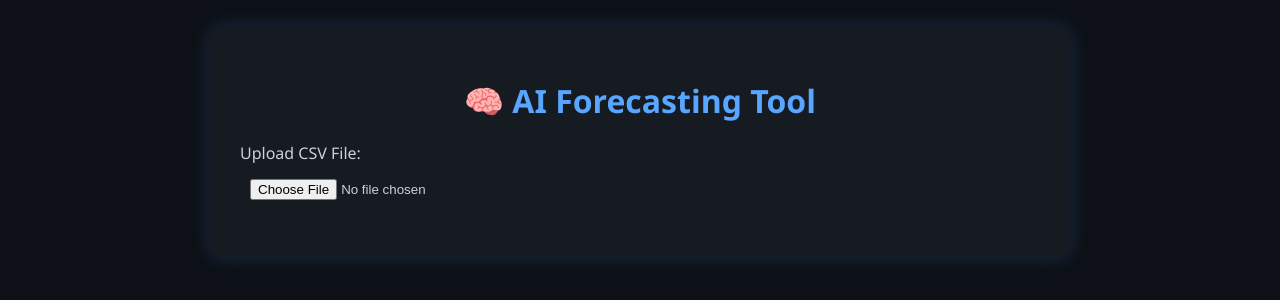
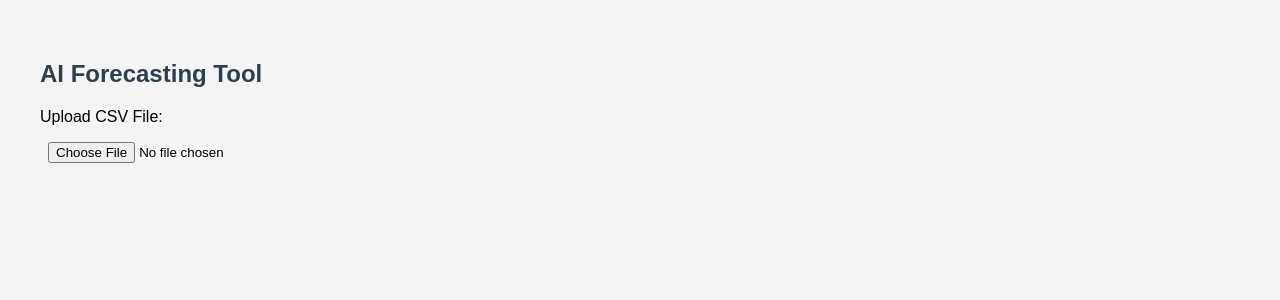
Before and after one commit to Abhishekk-sj/forecasting-backend, a Flask app: page / in a window 1280 px wide. Shown: the top 300 px of the page. Run offline with Flask 2, Linux system fonts and the light colour scheme.

Commit message:
Update index.html

```diff
--- a/templates/index.html
+++ b/templates/index.html
@@ -3,142 +3,124 @@
 <head>
     <meta charset="UTF-8">
     <title>AI Forecasting Tool</title>
+    <script src="https://code.jquery.com/jquery-3.6.0.min.js"></script>
     <script src="https://cdn.jsdelivr.net/npm/chart.js"></script>
-    <script src="https://code.jquery.com/jquery-3.6.0.min.js"></script>
     <style>
         body {
-            font-family: 'Segoe UI', sans-serif;
-            background: #0d1117;
-            color: #c9d1d9;
-            padding: 20px;
+            font-family: Arial, sans-serif;
+            padding: 2rem;
+            background-color: #f4f4f4;
         }
-        .container {
-            max-width: 800px;
-            margin: auto;
-            background: #161b22;
-            padding: 30px;
-            border-radius: 12px;
-            box-shadow: 0 0 20px #58a6ff33;
-        }
-        h1 {
-            text-align: center;
-            margin-bottom: 20px;
-            color: #58a6ff;
+        h2 {
+            color: #2c3e50;
         }
         label {
-            margin-top: 15px;
             display: block;
+            margin-top: 1rem;
         }
-        input, select, button {
-            width: 100%;
-            padding: 10px;
-            margin-top: 5px;
+        select, input[type="file"], button {
+            margin-top: 0.5rem;
+            padding: 0.5rem;
+            width: 300px;
+        }
+        #chartContainer {
+            margin-top: 2rem;
+            background: white;
+            padding: 1rem;
             border-radius: 8px;
-            border: none;
-        }
-        button {
-            background: #238636;
-            color: white;
-            font-weight: bold;
-            cursor: pointer;
-            margin-top: 20px;
-        }
-        button:hover {
-            background: #2ea043;
-        }
-        #forecast-chart {
-            margin-top: 40px;
-        }
-        .hidden {
-            display: none;
-        }
-        .error {
-            color: #ff6b6b;
-            margin-top: 10px;
-        }
-        .loader {
-            color: #58a6ff;
-            text-align: center;
+            box-shadow: 0 0 10px rgba(0,0,0,0.1);
         }
     </style>
 </head>
 <body>
-<div class="container">
-    <h1>🧠 AI Forecasting Tool</h1>
-    <form id="forecast-form">
+    <h2>AI Forecasting Tool</h2>
+
+    <form id="forecast-form" enctype="multipart/form-data">
         <label for="file">Upload CSV File:</label>
-        <input type="file" id="file" name="file" required accept=".csv">
+        <input type="file" name="file" id="file" accept=".csv" required>
 
-        <div id="column-selects" class="hidden">
-            <label for="date_col">Select Date Column:</label>
-            <select id="date_col" name="date_col" required></select>
+        <div id="column-selects" style="display:none;">
+            <label for="date_column">Select Date Column:</label>
+            <select name="date_column" id="date_column" required></select>
 
-            <label for="value_col">Select Value Column:</label>
-            <select id="value_col" name="value_col" required></select>
+            <label for="value_column">Select Value Column:</label>
+            <select name="value_column" id="value_column" required></select>
 
             <label for="method">Select Forecast Method:</label>
-            <select id="method" name="method">
-                <option value="sma">Simple Moving Average</option>
-                <option value="wma">Weighted Moving Average</option>
+            <select name="method" id="method" required>
+                <option value="sma">Simple Moving Average (SMA)</option>
+                <option value="wma">Weighted Moving Average (WMA)</option>
             </select>
 
-            <label for="period">Forecast Period (e.g., 3):</label>
-            <input type="number" id="period" name="period" min="1" value="3">
+            <label for="freq">Select Forecast Frequency:</label>
+            <select id="freq" name="freq" required>
+                <option value="daily">Daily</option>
+                <option value="weekly">Weekly</option>
+                <option value="monthly">Monthly</option>
+                <option value="quarterly">Quarterly</option>
+                <option value="yearly">Yearly</option>
+            </select>
 
+            <label for="period">Forecast Period:</label>
+            <select id="period" name="period" required>
+                <option value="1">1</option>
+                <option value="2">2</option>
+                <option value="3">3</option>
+                <option value="4">4</option>
+                <option value="5">5</option>
+                <option value="6">6</option>
+                <option value="7">7</option>
+                <option value="8">8</option>
+                <option value="9">9</option>
+                <option value="10">10</option>
+            </select>
+
+            <br><br>
             <button type="submit">Generate Forecast</button>
         </div>
-
-        <p id="status" class="loader hidden">Fetching data...</p>
-        <p class="error" id="error-msg"></p>
     </form>
 
-    <canvas id="forecast-chart" class="hidden"></canvas>
+    <div id="chartContainer" style="display:none;">
+        <canvas id="forecastChart"></canvas>
     </div>
 
     <script>
-    let csvHeaders = [];
-
-    document.getElementById('file').addEventListener('change', function () {
-        const file = this.files[0];
+        $('#file').on('change', function (e) {
+            const file = e.target.files[0];
             if (!file) return;
 
-        const reader = new FileReader();
-        reader.onload = function (e) {
-            const text = e.target.result;
-            const rows = text.trim().split('\n');
-            csvHeaders = rows[0].split(',');
+            const formData = new FormData();
+            formData.append('file', file);
 
-            const dateSelect = document.getElementById('date_col');
-            const valueSelect = document.getElementById('value_col');
-            dateSelect.innerHTML = '';
-            valueSelect.innerHTML = '';
-            csvHeaders.forEach(col => {
-                dateSelect.innerHTML += `<option value="${col}">${col}</option>`;
-                valueSelect.innerHTML += `<option value="${col}">${col}</option>`;
+            $.ajax({
+                url: '/get_columns',
+                method: 'POST',
+                data: formData,
+                processData: false,
+                contentType: false,
+                success: function (response) {
+                    $('#date_column, #value_column').empty();
+                    response.columns.forEach(col => {
+                        $('#date_column, #value_column').append(`<option value="${col}">${col}</option>`);
                     });
-
-            document.getElementById('column-selects').classList.remove('hidden');
-            document.getElementById('error-msg').textContent = '';
-        };
-        reader.readAsText(file);
+                    $('#column-selects').show();
+                },
+                error: function () {
+                    alert("Failed to read file.");
+                }
+            });
         });
 
         $('#forecast-form').on('submit', function (e) {
             e.preventDefault();
 
-        const file = $('#file')[0].files[0];
-        if (!file) return;
-
             const formData = new FormData();
-        formData.append('file', file);
-        formData.append('date_col', $('#date_col').val());
-        formData.append('value_col', $('#value_col').val());
+            formData.append('file', $('#file')[0].files[0]);
+            formData.append('date_column', $('#date_column').val());
+            formData.append('value_column', $('#value_column').val());
             formData.append('method', $('#method').val());
             formData.append('period', $('#period').val());
-
-        $('#status').removeClass('hidden');
-        $('#error-msg').text('');
-        $('#forecast-chart').addClass('hidden');
+            formData.append('freq', $('#freq').val());
 
             $.ajax({
                 url: '/forecast',
@@ -146,52 +128,40 @@
                 data: formData,
                 processData: false,
                 contentType: false,
-            success: function (res) {
-                $('#status').addClass('hidden');
-                renderChart(res.forecast);
-            },
-            error: function (xhr) {
-                $('#status').addClass('hidden');
-                $('#error-msg').text(xhr.responseJSON?.error || 'Something went wrong!');
-            }
-        });
-    });
+                success: function (response) {
+                    const labels = response.map(entry => entry.Date);
+                    const values = response.map(entry => entry.Forecast);
 
-    let chart;
-    function renderChart(data) {
-        const labels = data.map(row => row.Date);
-        const values = data.map(row => row.Forecast);
-
-        const ctx = document.getElementById('forecast-chart').getContext('2d');
-        if (chart) chart.destroy();
-
-        chart = new Chart(ctx, {
+                    const ctx = document.getElementById('forecastChart').getContext('2d');
+                    if (window.forecastChart) window.forecastChart.destroy();
+                    window.forecastChart = new Chart(ctx, {
                         type: 'line',
                         data: {
-                labels,
+                            labels: labels,
                             datasets: [{
-                    label: 'Forecasted Value',
+                                label: 'Forecast',
                                 data: values,
-                    borderColor: '#58a6ff',
-                    backgroundColor: 'rgba(88,166,255,0.2)',
-                    tension: 0.3,
+                                borderColor: 'blue',
+                                backgroundColor: 'rgba(0, 0, 255, 0.1)',
                                 fill: true,
+                                tension: 0.4
                             }]
                         },
                         options: {
                             responsive: true,
                             plugins: {
-                    legend: { labels: { color: '#c9d1d9' } },
-                },
-                scales: {
-                    x: { ticks: { color: '#c9d1d9' } },
-                    y: { ticks: { color: '#c9d1d9' } },
+                                legend: { display: true },
+                                title: { display: true, text: 'Forecast Chart' }
                             }
                         }
                     });
-
-        $('#forecast-chart').removeClass('hidden');
+                    $('#chartContainer').show();
+                },
+                error: function () {
+                    alert("Error generating forecast.");
                 }
+            });
+        });
     </script>
 </body>
 </html>
```
Lines whose indentation alone changed are shown as unchanged.
